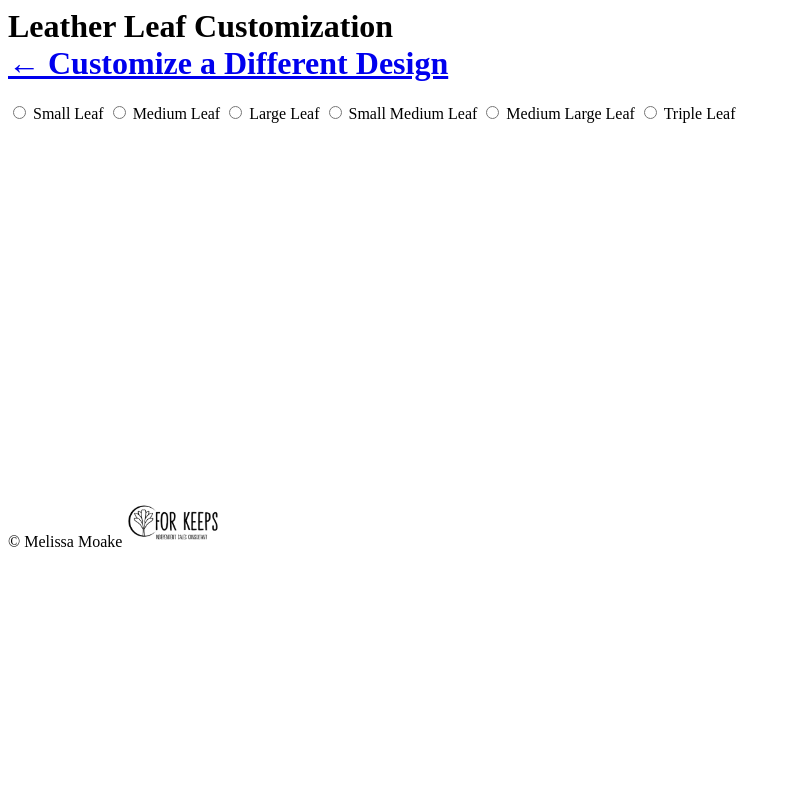
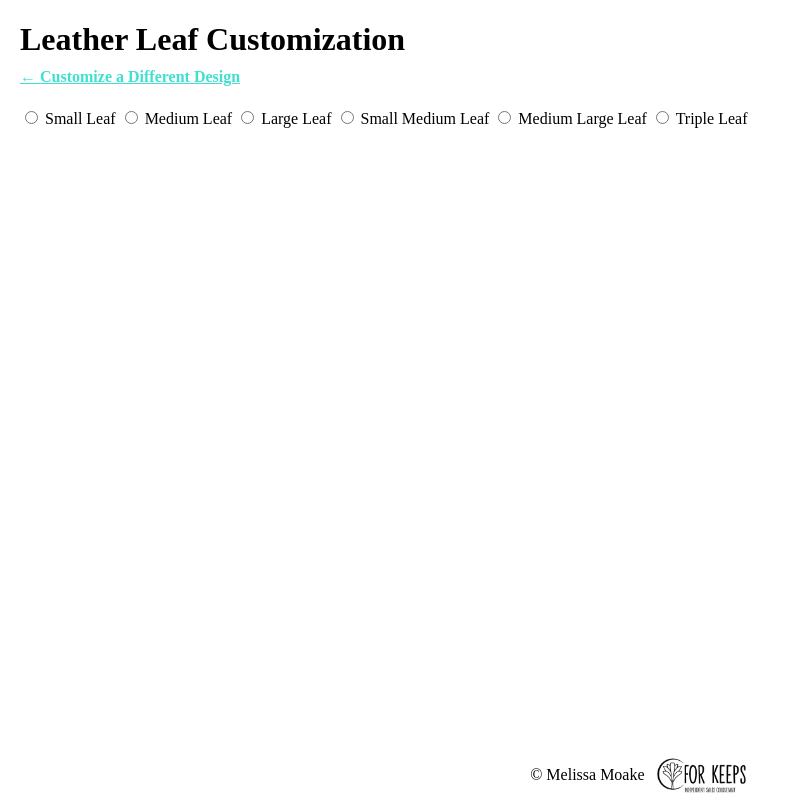
Before and after one commit to moakem/moakem.github.io, a PHP site: page /LeafCustomization.html in a window 1280 px wide. Shown: the whole page, without its empty margins (0-802 px from the left). Run offline with PHP 8.4, Linux system fonts and the light colour scheme.

Commit message:
Update Mockups-Styling.css

```diff
--- a/Mockups-Styling.css
+++ b/Mockups-Styling.css
@@ -1,3 +1,77 @@
+
+body {
+  min-height: 100vh;
+  margin: 0 20px;
+}
+
+header {
+  min-height: 50px;
+  padding-bottom: 10px;
+}
+
+footer {
+  min-height: 50px;
+  display:flex;
+  justify-content: center;
+  padding-top: 20px;
+}
+
+footer span{
+	align-content: center;
+	padding-right:10px;
+}
+
+/* The article fills all the space between header & footer */
+
+body {
+  display: flex;
+  flex-direction: column;
+}
+
+main {
+  flex: 1;
+  display:flex;
+}
+
+h1 span{
+	padding-top:10px;
+	font-size: medium;
+	display:block;
+}
+
+
+figure{
+	cursor:pointer;
+	padding-right:20px;
+}
+
+figure:hover {
+  opacity: 50%;
+}
+
+figcaption{
+	text-align: center;
+	padding-bottom:15px;
+}
+
+figure a{
+	text-decoration: none;
+	color:black!important;
+}
+
+a {
+	color: turquoise;
+}
+
+a:hover{
+	color:lightskyblue;
+}
+
+a:visited{
+	color: turquoise;
+}
+
+
 .colorOptions {
     display:inline-block;
     overflow:hidden;
@@ -16,10 +90,6 @@ img.selected {
 
 .selectedName{
 	font-weight:bold;
-}
-
-main{
-	display:flex;
 }
 
 #colors{
```
